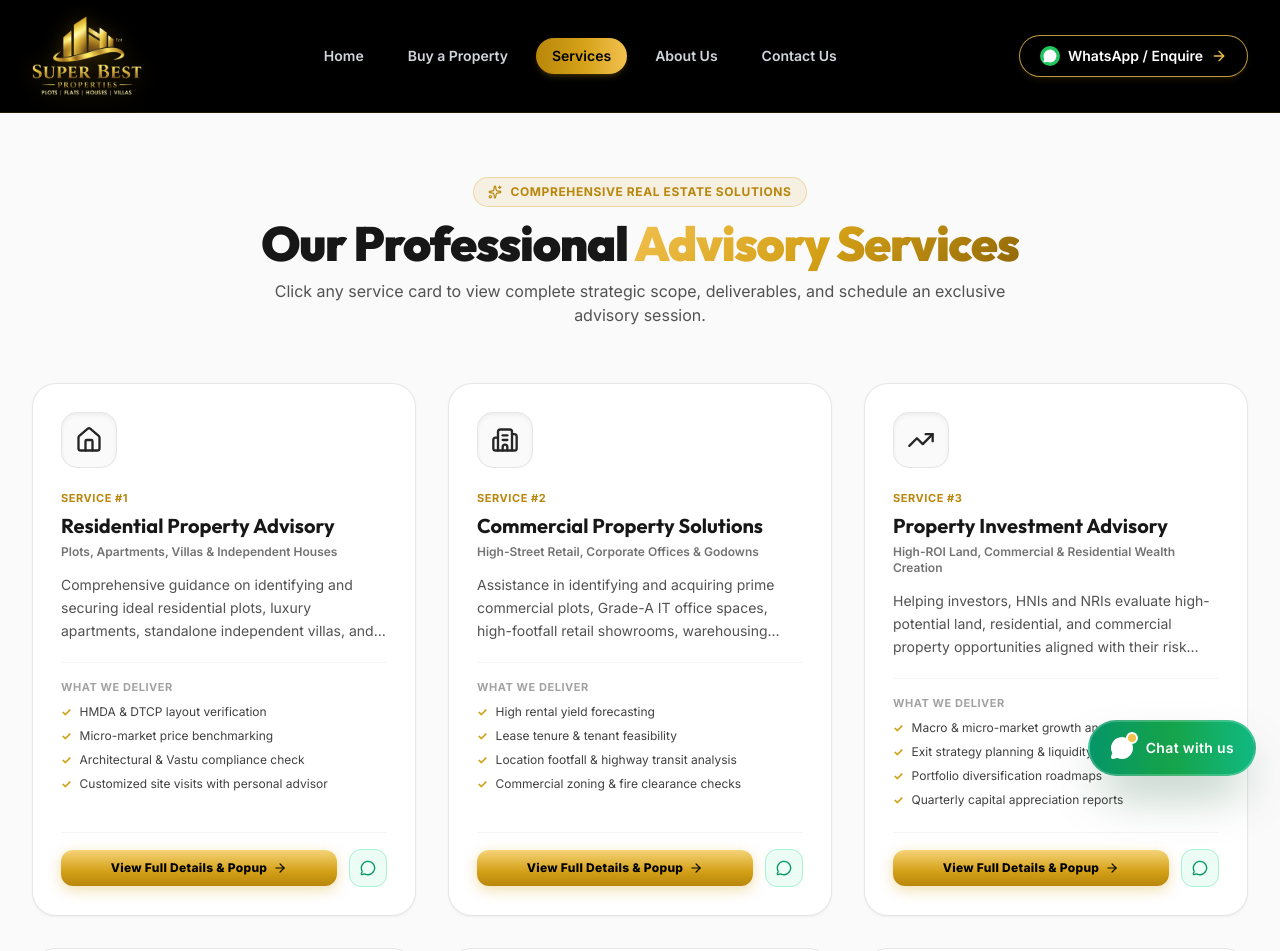
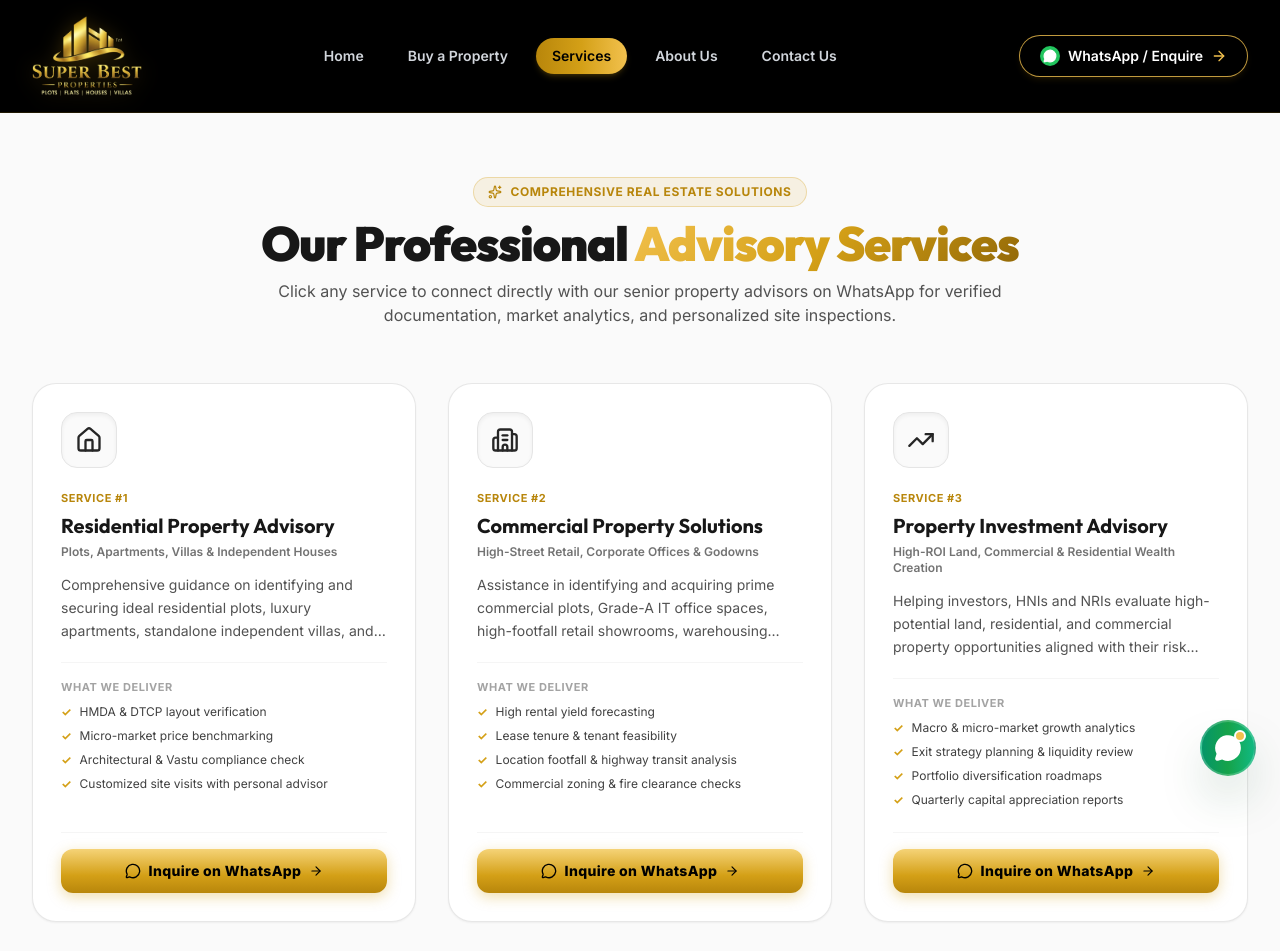
Before and after one commit to shaikmuzammil2905/Super-best-properties, a React (Vite) app: page /services in a window 1280 px wide. Shown: the top 951 px of the page. Built offline with nearby package versions, Linux system fonts and the light colour scheme.

Commit message:
feat: direct WhatsApp redirect on services and remove Chat with us text from popup

```diff
--- a/src/components/WhatsAppChatbot.jsx
+++ b/src/components/WhatsAppChatbot.jsx
@@ -97,18 +97,18 @@ export default function WhatsAppChatbot() {
   return (
     <div className="fixed bottom-6 right-6 z-50">
 
-      {/* Floating Trigger Button */}
+      {/* Floating Trigger Button - Clean WhatsApp icon without "Chat with us" text as requested in image copy 28 */}
       {!isOpen && (
         <button
           onClick={() => setIsOpen(true)}
-          className="group relative flex items-center space-x-3 bg-gradient-to-r from-emerald-600 via-green-600 to-emerald-500 text-white px-5 py-3.5 rounded-full shadow-2xl shadow-green-900/40 hover:scale-105 transition-all duration-300 border-2 border-white/20"
-          aria-label="Chat with real estate advisor on WhatsApp"
+          className="group relative flex items-center justify-center bg-gradient-to-r from-emerald-600 via-green-600 to-emerald-500 text-white w-14 h-14 rounded-full shadow-2xl shadow-green-900/40 hover:scale-110 active:scale-95 transition-all duration-300 border-2 border-white/20"
+          aria-label="WhatsApp Advisor"
+          title="WhatsApp Advisor"
         >
-          <div className="relative">
-            <MessageCircle className="w-6 h-6 fill-current animate-pulse-slow" />
+          <div className="relative flex items-center justify-center">
+            <MessageCircle className="w-7 h-7 fill-current animate-pulse-slow" />
             <span className="absolute -top-1 -right-1 w-3 h-3 bg-gold-400 rounded-full border-2 border-white"></span>
           </div>
-          <span className="font-semibold text-sm tracking-wide hidden sm:inline-block">Chat with us</span>
         </button>
       )}
 
--- a/src/pages/ServicesPage.jsx
+++ b/src/pages/ServicesPage.jsx
@@ -1,5 +1,4 @@
-import React, { useState } from 'react';
-import ServiceModal from '../components/ServiceModal';
+import React from 'react';
 import {
   Home,
   Building2,
@@ -16,9 +15,6 @@ import {
 } from 'lucide-react';
 
 export default function ServicesPage() {
-  const [selectedService, setSelectedService] = useState(null);
-  const [modalOpen, setModalOpen] = useState(false);
-
   const services = [
     {
       id: 'srv-1',
@@ -113,9 +109,12 @@ export default function ServicesPage() {
     }
   ];
 
-  const handleOpenModal = (srv) => {
-    setSelectedService(srv);
-    setModalOpen(true);
+  const getWhatsAppUrl = (srvTitle) => {
+    return `https://wa.me/917075539189?text=${encodeURIComponent(`Hello Super Best Properties, I need assistance with ${srvTitle}. Please provide full details.`)}`;
+  };
+
+  const handleWhatsAppRedirect = (srvTitle) => {
+    window.open(getWhatsAppUrl(srvTitle), '_blank', 'noopener,noreferrer');
   };
 
   return (
@@ -132,18 +131,20 @@ export default function ServicesPage() {
             Our Professional <span className="gold-gradient-text">Advisory Services</span>
           </h1>
           <p className="mt-3 text-sm sm:text-base text-neutral-600">
-            Click any service card to view complete strategic scope, deliverables, and schedule an exclusive advisory session.
+            Click any service to connect directly with our senior property advisors on WhatsApp for verified documentation, market analytics, and personalized site inspections.
           </p>
         </div>
 
-        {/* 7 Services Grid - Matching Reference Image 9 with Grand Popup trigger */}
+        {/* 7 Services Grid - Directly opens WhatsApp (No Popups, as requested in image copy 28) */}
         <div className="grid grid-cols-1 md:grid-cols-2 lg:grid-cols-3 gap-8">
           {services.map((srv, idx) => {
             const Icon = srv.icon;
+            const waUrl = getWhatsAppUrl(srv.title);
+
             return (
               <div
                 key={srv.id}
-                onClick={() => handleOpenModal(srv)}
+                onClick={() => handleWhatsAppRedirect(srv.title)}
                 className="bg-white rounded-3xl p-6 sm:p-7 border border-neutral-200/90 hover:border-gold-500/80 shadow-sm hover:shadow-2xl transition-all duration-300 flex flex-col justify-between group cursor-pointer transform hover:-translate-y-1.5 animate-fade-in"
               >
                 <div>
@@ -180,28 +181,18 @@ export default function ServicesPage() {
                   </div>
                 </div>
 
-                {/* Card Action Buttons */}
-                <div className="mt-6 pt-4 border-t border-neutral-100 flex items-center space-x-3">
-                  <button
-                    onClick={(e) => {
-                      e.stopPropagation();
-                      handleOpenModal(srv);
-                    }}
-                    className="flex-1 py-2.5 px-4 rounded-xl gold-gradient-btn text-black font-extrabold text-xs tracking-wide text-center flex items-center justify-center space-x-1.5 shadow-md group-hover:shadow-lg"
-                  >
-                    <span>View Full Details & Popup</span>
-                    <ArrowRight className="w-3.5 h-3.5" />
-                  </button>
-
+                {/* Direct WhatsApp Action Button (Replaces View Full Details & Popup) */}
+                <div className="mt-6 pt-4 border-t border-neutral-100">
                   <a
-                    href={`https://wa.me/917075539189?text=${encodeURIComponent(`Hello Super Best Properties, I need assistance with ${srv.title}.`)}`}
-                    onClick={(e) => e.stopPropagation()}
+                    href={waUrl}
                     target="_blank"
                     rel="noopener noreferrer"
-                    className="p-2.5 rounded-xl bg-emerald-50 text-emerald-600 hover:bg-emerald-600 hover:text-white border border-emerald-200 transition-colors"
-                    title="WhatsApp Consultation"
+                    onClick={(e) => e.stopPropagation()}
+                    className="w-full py-3 px-4 rounded-xl gold-gradient-btn text-black font-extrabold text-xs sm:text-sm tracking-wide text-center flex items-center justify-center space-x-2 shadow-md hover:shadow-xl hover:scale-[1.02] active:scale-95 transition-all"
                   >
-                    <MessageCircle className="w-4 h-4" />
+                    <MessageCircle className="w-4 h-4 text-black shrink-0" />
+                    <span>Inquire on WhatsApp</span>
+                    <ArrowRight className="w-3.5 h-3.5 text-black shrink-0" />
                   </a>
                 </div>
 
@@ -231,13 +222,6 @@ export default function ServicesPage() {
 
       </div>
 
-      {/* Grand Service Popup Modal */}
-      <ServiceModal
-        isOpen={modalOpen}
-        onClose={() => setModalOpen(false)}
-        service={selectedService}
-      />
-
     </div>
   );
 }
```
